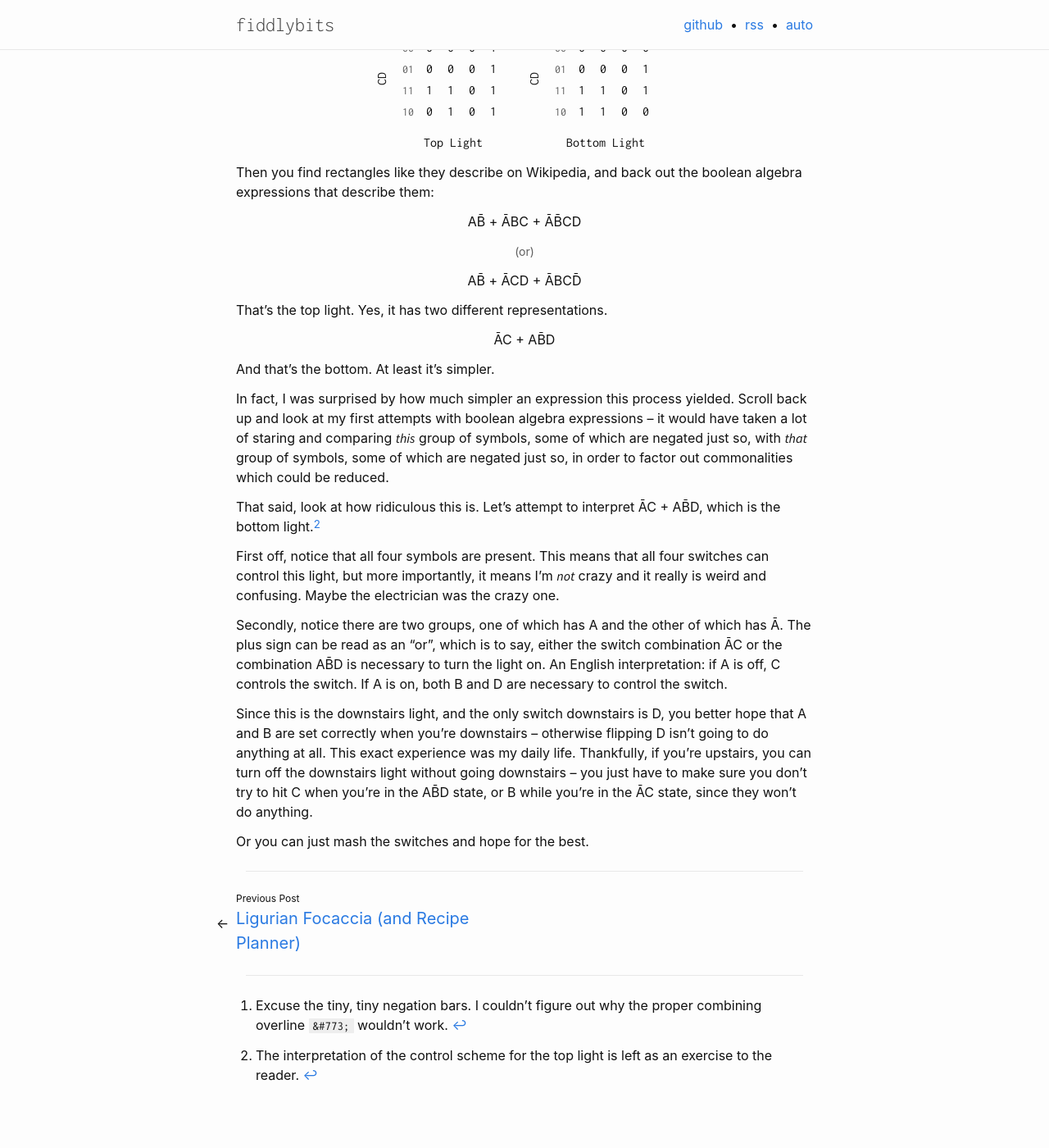
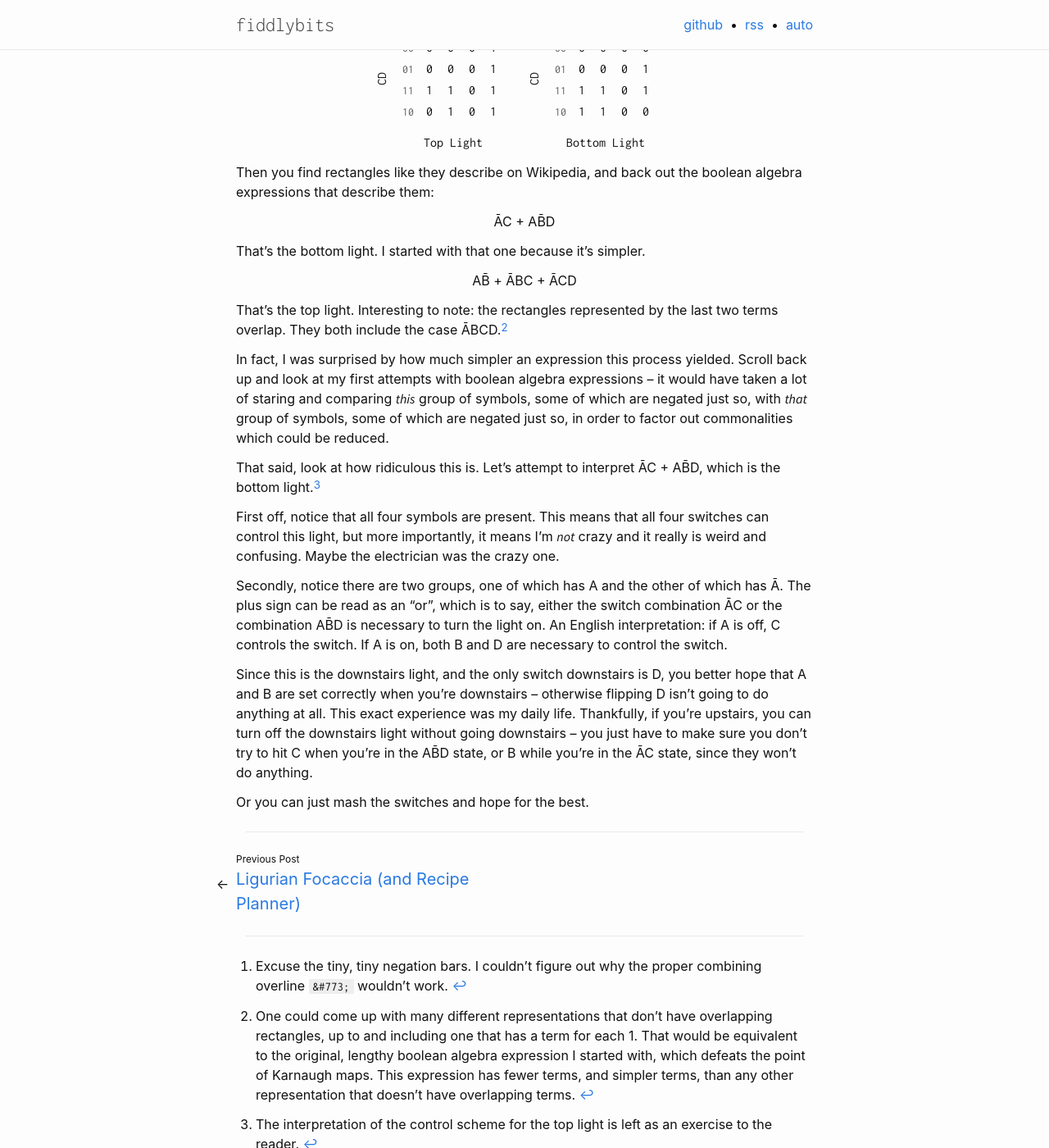
Before and after one commit to seansfkelley/seansfkelley.github.io, a Jekyll site: the page built from _posts/2021-10-29-a-tale-of-two-lights.md, in a window 1280 px wide and 1400 px high, scrolled down 1688 px. Shown: the whole window at 82% size. Built offline with Jekyll 4.4.1, drawn with Linux system fonts in a browser that asks for light colours; some web fonts are replaced; before the commit the page ends 3023 px from its top, so only the background shows below that.

Commit message:
I learned something new!

```diff
--- a/_posts/2021-10-29-a-tale-of-two-lights.md
+++ b/_posts/2021-10-29-a-tale-of-two-lights.md
@@ -90,24 +90,20 @@ As it turns out, if I had taken a digital electronics course and/or paid attenti
 Then you find rectangles like they describe on Wikipedia, and back out the boolean algebra expressions that describe them:
 
 <div class="center" markdown="1">
-AB&#772; + A&#772;BC + A&#772;B&#772;CD
-
-<span class="small">(or)</span>
-
-AB&#772; + A&#772;CD + A&#772;BCD&#772;
-</div>
-
-That's the top light. Yes, it has two different representations.
-
-<div class="center" markdown="1">
 A&#772;C + AB&#772;D
 </div>
 
-And that's the bottom. At least it's simpler.
+That's the bottom light. I started with that one because it's simpler.
+
+<div class="center" markdown="1">
+AB&#772; + A&#772;BC + A&#772;CD
+</div>
+
+That's the top light. Interesting to note: the rectangles represented by the last two terms overlap. They both include the case A&#772;BCD.[^2]
 
 In fact, I was surprised by how much simpler an expression this process yielded. Scroll back up and look at my first attempts with boolean algebra expressions -- it would have taken a lot of staring and comparing _this_ group of symbols, some of which are negated just so, with _that_ group of symbols, some of which are negated just so, in order to factor out commonalities which could be reduced.
 
-That said, look at how ridiculous this is. Let's attempt to interpret A&#772;C + AB&#772;D, which is the bottom light.[^2]
+That said, look at how ridiculous this is. Let's attempt to interpret A&#772;C + AB&#772;D, which is the bottom light.[^3]
 
 First off, notice that all four symbols are present. This means that all four switches can control this light, but more importantly, it means I'm _not_ crazy and it really is weird and confusing. Maybe the electrician was the crazy one.
 
@@ -124,4 +120,5 @@ Or you can just mash the switches and hope for the best.
 -------------------------------------------------------------------------------
 
 [^1]: Excuse the tiny, tiny negation bars. I couldn't figure out why the proper combining overline `&#773;` wouldn't work.
-[^2]: The interpretation of the control scheme for the top light is left as an exercise to the reader.
+[^2]: One could come up with many different representations that don't have overlapping rectangles, up to and including one that has a term for each 1. That would be equivalent to the original, lengthy boolean algebra expression I started with, which defeats the point of Karnaugh maps. This expression has fewer terms, and simpler terms, than any other representation that doesn't have overlapping terms.
+[^3]: The interpretation of the control scheme for the top light is left as an exercise to the reader.
```
